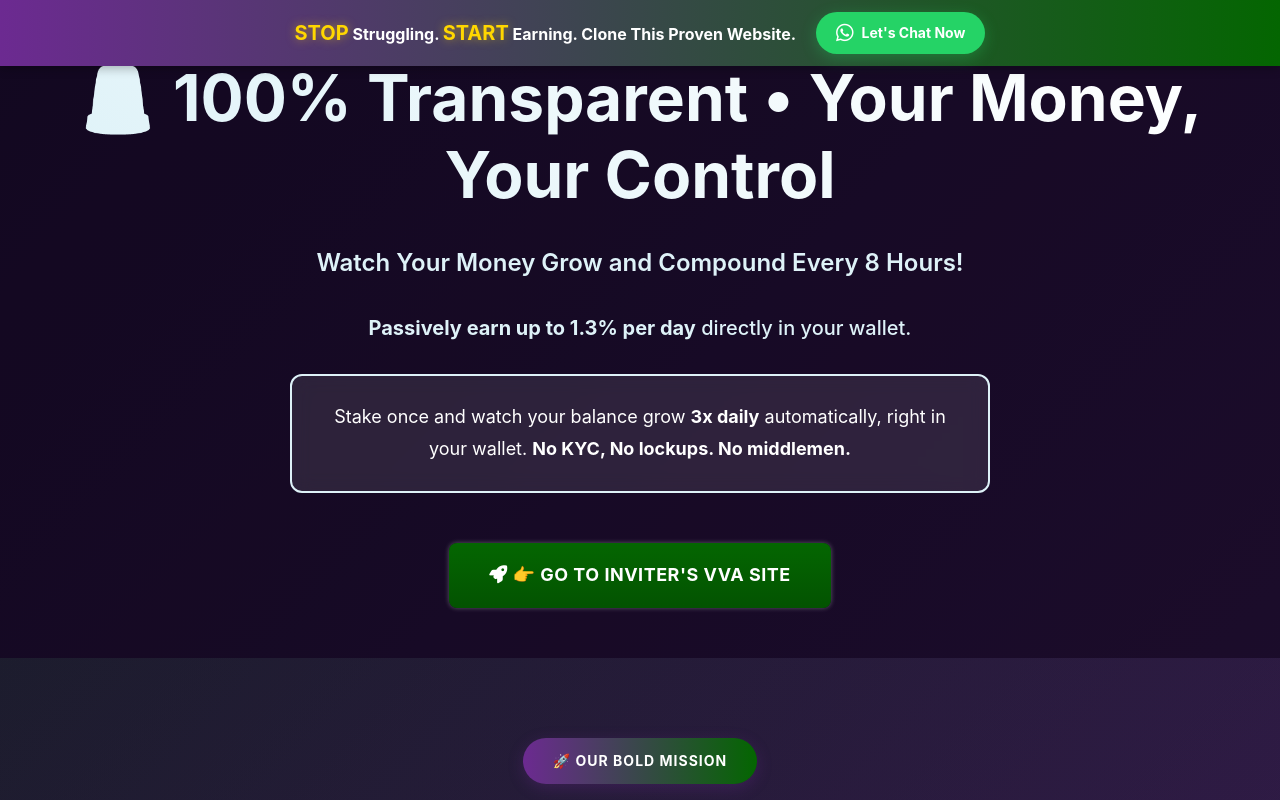
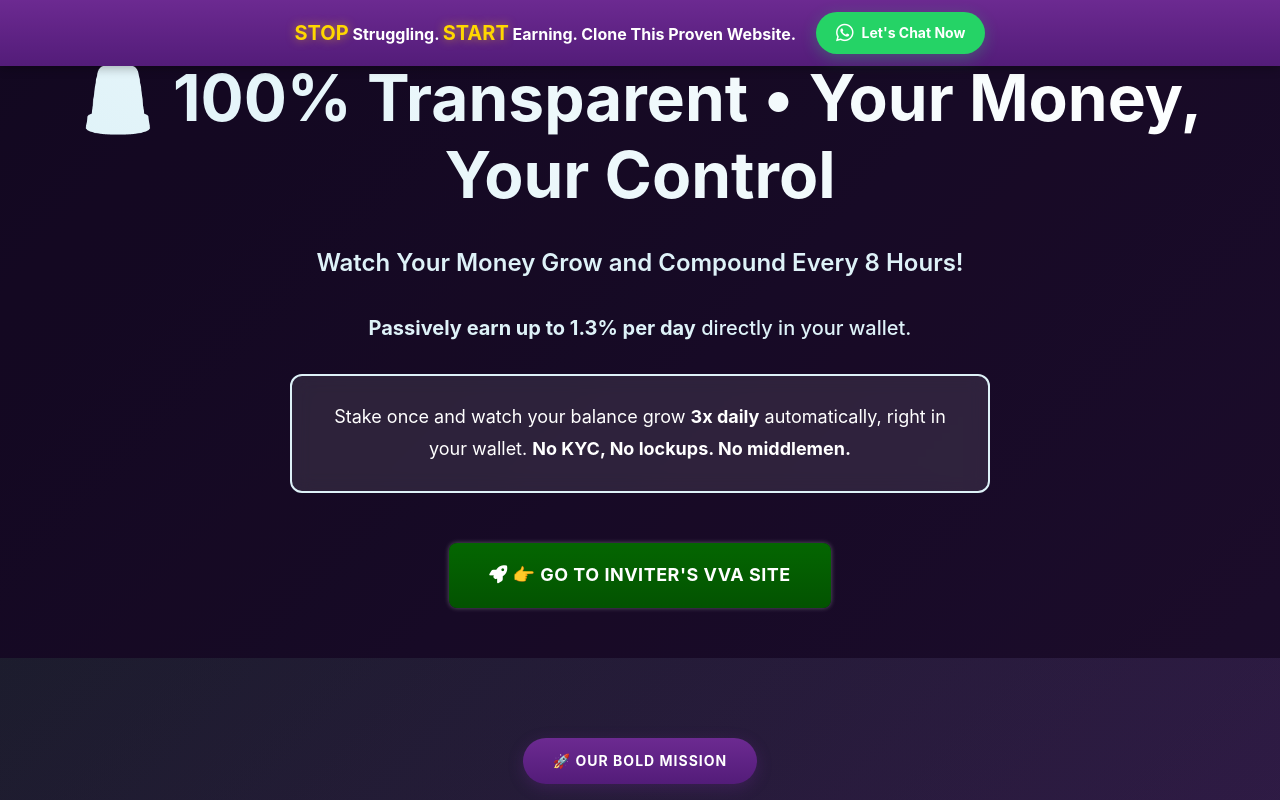
Before and after one commit to MusaTheGiant/veritas-vault-2025-10-30-m00jx, a plain HTML site: page index.html in a window 1280 px wide. Shown: the top 800 px of the page. Drawn offline with Linux system fonts and the light colour scheme.

Commit message:
Update index.html

```diff
--- a/index.html
+++ b/index.html
@@ -256,7 +256,7 @@
             top: 0;
             left: 0;
             right: 0;
-            background: linear-gradient(to right, var(--primary-purple), var(--primary-green));
+            background: linear-gradient(to bottom, var(--primary-purple), var(--dark-purple));
             padding: 12px 20px;
             z-index: 1000;
             display: flex;
@@ -339,7 +339,7 @@
 
         .mission-badge {
             display: inline-block;
-            background: linear-gradient(to right, var(--primary-purple), var(--primary-green));
+            background: linear-gradient(to bottom, var(--primary-purple), var(--dark-purple));
             color: var(--white);
             padding: 12px 30px;
             border-radius: 50px;
```
